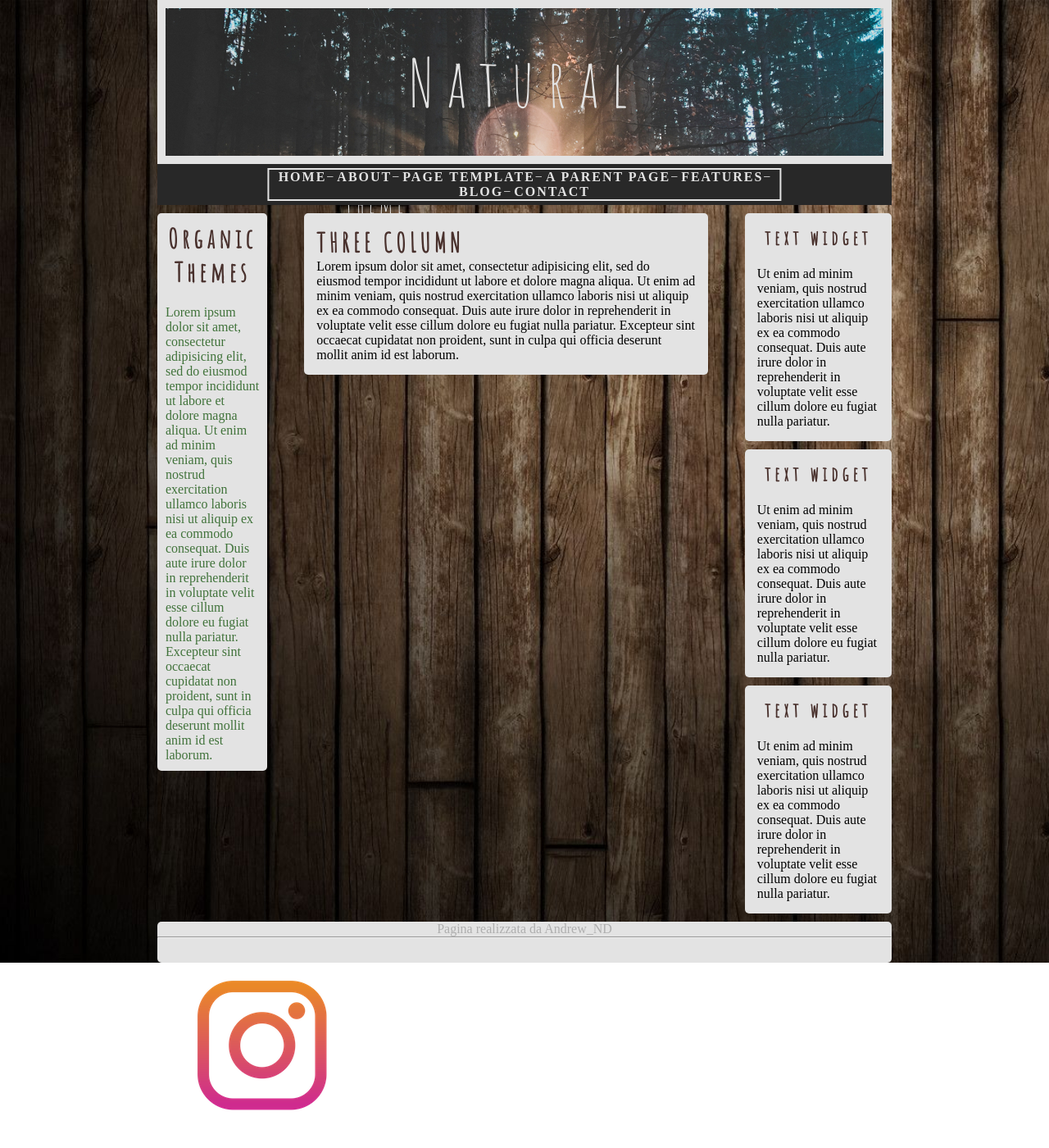
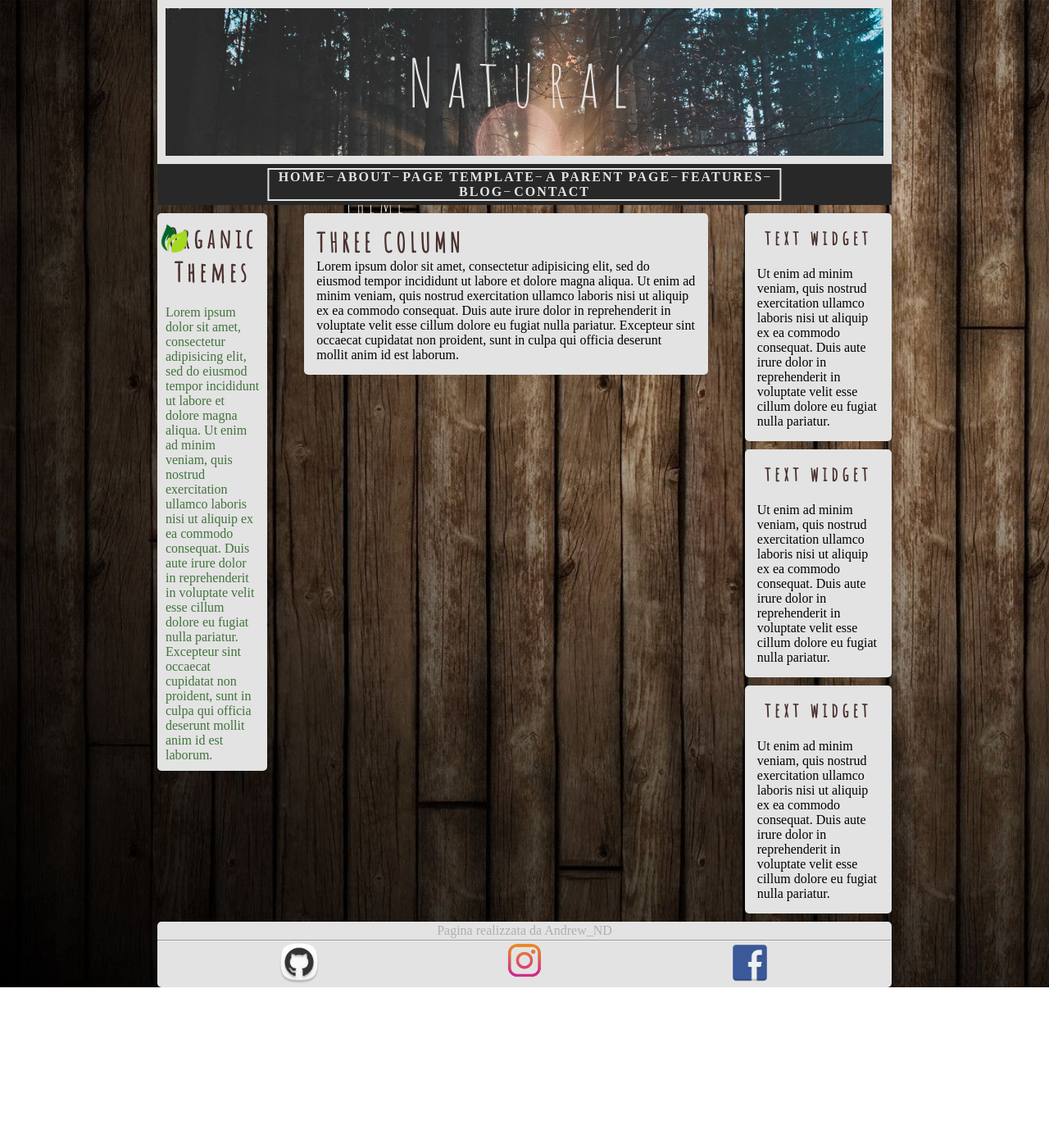
Before and after one commit to AndrewND92/htmlcss-wp, a plain HTML site: page index.html in a window 1280 px wide. Shown: the whole page at 82% size. After the commit the page ends 1204 px from the top, so only its background shows below. Drawn offline with Linux system fonts and the light colour scheme.

Commit message:
aggiunta icone

```diff
--- a/css/style.css
+++ b/css/style.css
@@ -5,7 +5,7 @@
 }
 body{
   background-image: url(../img/wood.jpg);
-  background-repeat: no-repeat;
+  background-repeat: repeat-y;
   background-size: cover;
 }
 main{
@@ -58,7 +58,7 @@ a {
 footer {
   position: relative;
   width: 100%;
-  height: 50px;
+  height: 80px;
   background-color: #e3e3e3;
   margin: 0 auto;
   border-radius: 5px;
@@ -100,6 +100,14 @@ footer {
 #footer{
   text-align: center;
   color: #afafaf;
+  padding: 2px;
+}
+#leaf{
+  position: absolute;
+  width: 35px;
+  top: 2%;
+  left: 2%;
+
 }
 .asidesx {
   float: left;
@@ -109,6 +117,7 @@ footer {
   background-color: #e3e3e3;
   border-radius: 5px;
   padding: 10px;
+  position: relative;
 }
 
 .middle {
@@ -168,6 +177,24 @@ footer {
   font-family: 'Amatic SC', cursive;
   letter-spacing: 5px;
 }
- img {
+ .inst {
    position: absolute;
+   width: 65px;
+   top: 50%;
+   left: 50%;
+   transform: translate(-50%,-40%);
  }
+ .face {
+   position: absolute;
+   width: 50px;
+   top: 55%;
+   left: 50%;
+   transform: translate(500%,-40%);
+ }
+ .git{
+   position: absolute;
+   width: 50px;
+   top: 57%;
+   right: 50%;
+   transform: translate(-500%,-40%);
+ }
--- a/index.html
+++ b/index.html
@@ -32,6 +32,7 @@
       <div id="contenitore">
 
         <div class="asidesx">
+          <img id="leaf" src="img/leaf.png" alt="icona foglia">
           <h1 class="h1_tab">Organic Themes</h1>
           <p id="greentext">Lorem ipsum dolor sit amet, consectetur adipisicing elit, sed do eiusmod tempor incididunt ut labore et dolore magna aliqua. Ut enim ad minim veniam, quis nostrud exercitation ullamco laboris nisi ut aliquip ex ea commodo consequat. Duis aute irure dolor in reprehenderit in voluptate velit esse cillum dolore eu fugiat nulla pariatur. Excepteur sint occaecat cupidatat non proident, sunt in culpa qui officia deserunt mollit anim id est laborum.</p>
         </div>
@@ -49,6 +50,7 @@
                Ut enim ad minim veniam, quis nostrud exercitation ullamco laboris nisi ut aliquip ex ea commodo consequat. Duis aute irure dolor in reprehenderit in voluptate velit esse cillum dolore eu fugiat nulla pariatur.
              </p>
           </div>
+
           <div class="tab2">
             <h1 class="h1_tab">text widget</h1>
             <p>
@@ -72,7 +74,9 @@
           Pagina realizzata da Andrew_ND
         </div>
         <hr>
-        <img src="img/instagram.webp" alt="icona instagram">
+        <img class="inst"src ="img/instagram.webp" alt="icona instagram">
+        <img class="face"src="img/facebook.png" alt="icona facebook">
+        <img  class="git"src="img/github.png" alt="icona github">
       </footer>
 
 
```
Also changed, not shown: img/leaf.png (added).
